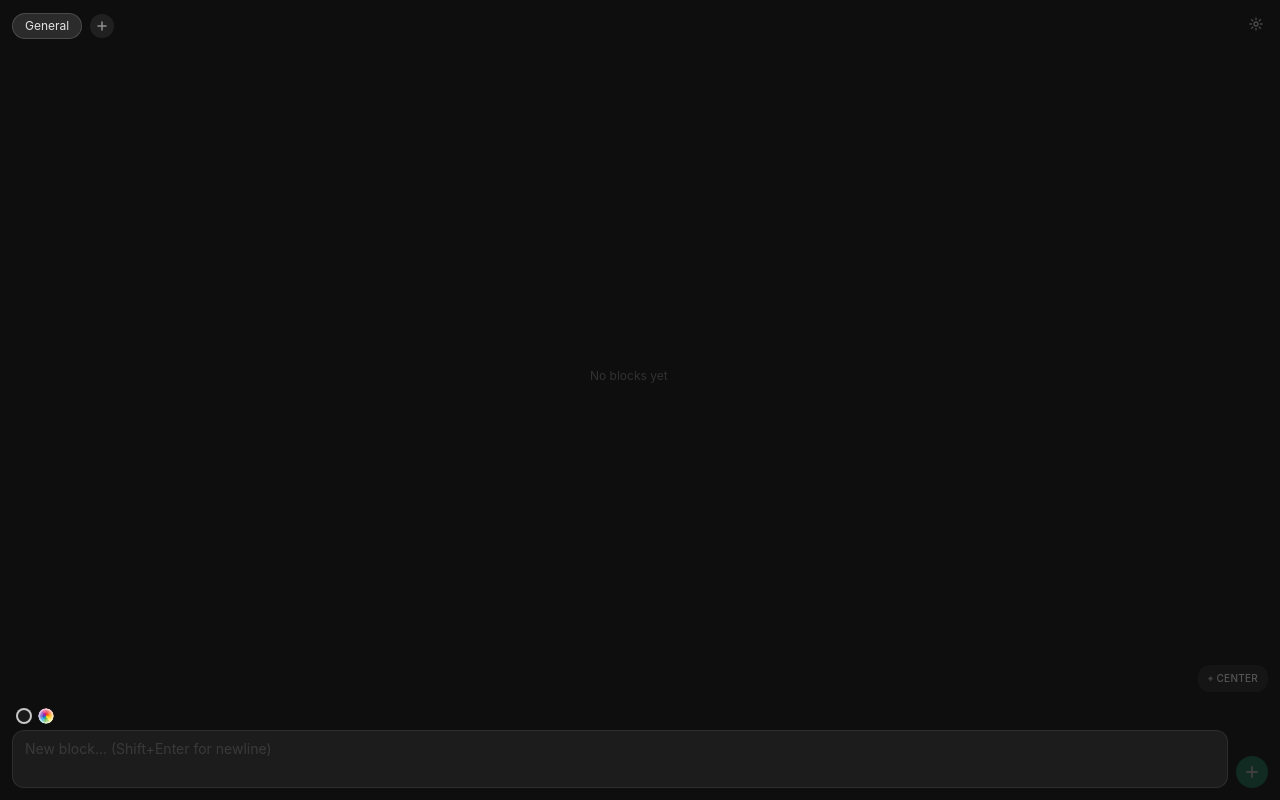
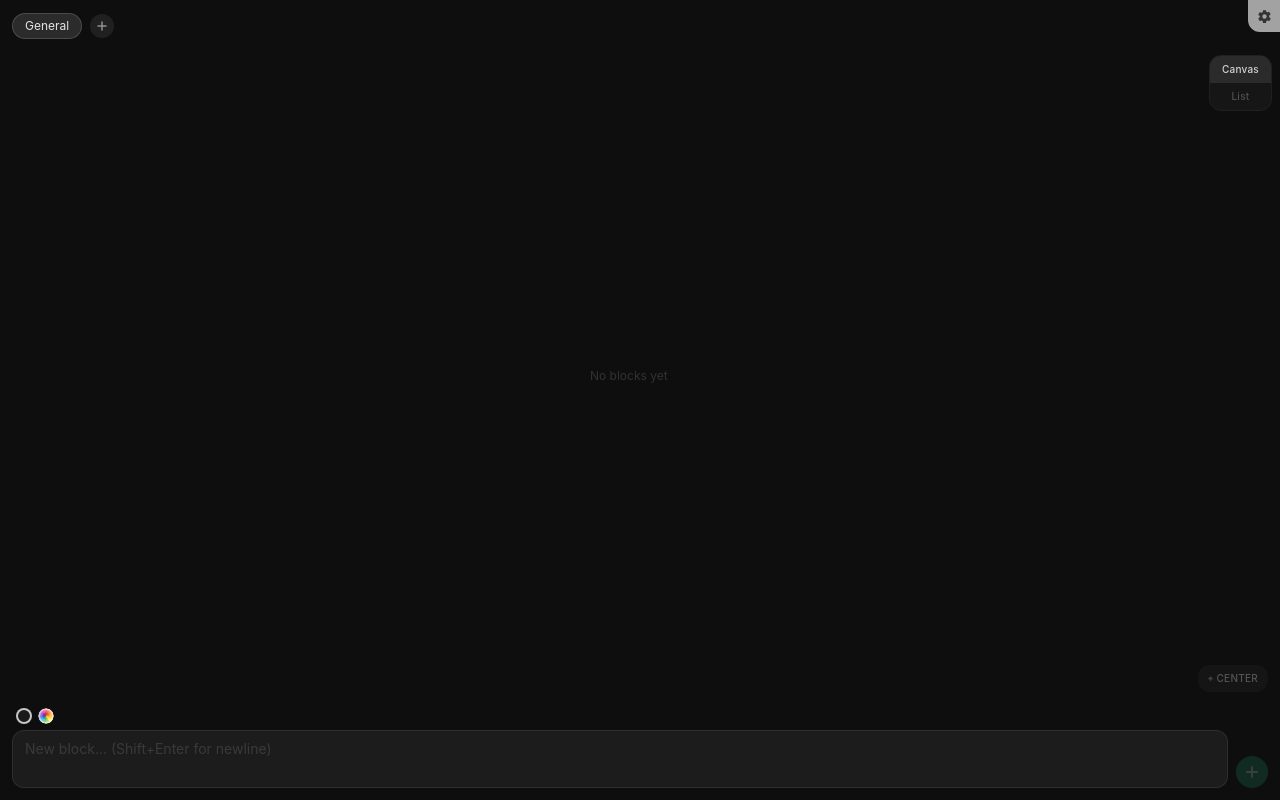
Before and after one commit to KKeylin/slotpaste, a React (Vite) app: page / in a window 1280 px wide. Built offline with nearby package versions, Linux system fonts and the light colour scheme.

Commit message:
Feature: list/canvas view toggle, contrasting settings button, canvas as default mode

```diff
--- a/electron/store.ts
+++ b/electron/store.ts
@@ -7,7 +7,7 @@ const defaultState: AppState = {
       id: 'default',
       name: 'General',
       blocks: [],
-      viewMode: 'list',
+      viewMode: 'canvas',
     },
   ],
   activeTabId: 'default',
--- a/src/App.tsx
+++ b/src/App.tsx
@@ -4,11 +4,13 @@ import { useToast } from './hooks/useToast'
 import { useClipboard } from './hooks/useClipboard'
 import TabBar from './components/TabBar'
 import BlockList from './components/BlockList'
+import ListView from './components/ListView'
 import Toast from './components/Toast'
 import SettingsPanel from './components/SettingsPanel'
 import type { AppState, Block, Tab } from './types'
 import { nanoid } from './utils/nanoid'
 import { findFreePosition } from './utils/collision'
+import { isColorDark } from './utils/color'
 import { BLOCK_DEFAULT_W, BLOCK_DEFAULT_H, EDIT_OVERHANG } from './constants'
 
 export default function App() {
@@ -37,7 +39,7 @@ export default function App() {
 
   function addTab() {
     const id = nanoid()
-    const newTab: Tab = { id, name: 'New tab', blocks: [], viewMode: 'list' }
+    const newTab: Tab = { id, name: 'New tab', blocks: [], viewMode: 'canvas' }
     patchState({ tabs: [...state.tabs, newTab], activeTabId: id })
   }
 
@@ -53,14 +55,21 @@ export default function App() {
   }
 
   function addBlock(text: string, color?: string) {
+    let position: { x: number; y: number } | undefined
+    if (activeTab.viewMode === 'canvas') {
       const last = activeTab.blocks[activeTab.blocks.length - 1]
       const i = activeTab.blocks.length
       const desired = last
         ? { x: last.position?.x ?? 5000, y: (last.position?.y ?? 5000 + (i - 1) * 90) + (last.height ?? 90) + 20 }
         : { x: 5000, y: 5000 }
-    const position = findFreePosition(desired, { w: BLOCK_DEFAULT_W, h: BLOCK_DEFAULT_H + EDIT_OVERHANG }, activeTab.blocks)
-    const block: Block = { id: nanoid(), text, fontSize: 'md', position, ...(color ? { color } : {}) }
+      position = findFreePosition(desired, { w: BLOCK_DEFAULT_W, h: BLOCK_DEFAULT_H + EDIT_OVERHANG }, activeTab.blocks)
+    }
+    const block: Block = { id: nanoid(), text, fontSize: 'md', ...(position ? { position } : {}), ...(color ? { color } : {}) }
     patchTab(activeTab.id, { blocks: [...activeTab.blocks, block] })
+  }
+
+  function reorderBlocks(blocks: Block[]) {
+    patchTab(activeTab.id, { blocks })
   }
 
   function changeBlock(updated: Block) {
@@ -106,14 +115,20 @@ export default function App() {
         />
         <button
           onClick={() => setSettingsOpen((v) => !v)}
-          className="absolute top-3 right-3 w-6 h-6 flex items-center justify-center rounded-full transition-opacity hover:opacity-80"
+          className="absolute top-0 right-0 w-8 h-8 flex items-center justify-center transition-opacity hover:opacity-75"
           style={{
-            color: settingsOpen ? 'rgba(255,255,255,0.7)' : 'rgba(255,255,255,0.25)',
+            borderBottomLeftRadius: '12px',
+            backgroundColor: isColorDark(state.appearance.bgColor)
+              ? 'rgba(255,255,255,0.88)'
+              : 'rgba(0,0,0,0.82)',
+            color: isColorDark(state.appearance.bgColor)
+              ? 'rgba(0,0,0,0.7)'
+              : 'rgba(255,255,255,0.9)',
+            opacity: settingsOpen ? 1 : 0.7,
           }}
         >
-          <svg width="14" height="14" viewBox="0 0 14 14" fill="none" stroke="currentColor" strokeWidth="1.4" strokeLinecap="round" strokeLinejoin="round">
-            <circle cx="7" cy="7" r="2"/>
-            <path d="M7 1v1.5M7 11.5V13M1 7h1.5M11.5 7H13M2.636 2.636l1.06 1.06M10.304 10.304l1.06 1.06M11.364 2.636l-1.06 1.06M3.696 10.304l-1.06 1.06"/>
+          <svg width="15" height="15" viewBox="0 0 24 24" fill="currentColor">
+            <path d="M12 15.5A3.5 3.5 0 0 1 8.5 12 3.5 3.5 0 0 1 12 8.5a3.5 3.5 0 0 1 3.5 3.5 3.5 3.5 0 0 1-3.5 3.5m7.43-2.92c.04-.34.07-.67.07-1s-.03-.67-.07-1l2.16-1.68c.19-.15.24-.42.12-.64l-2.04-3.53c-.12-.22-.39-.3-.61-.22l-2.55 1.03c-.54-.42-1.11-.77-1.74-1.03l-.38-2.71C14.46 2.18 14.25 2 14 2h-4c-.25 0-.46.18-.49.42l-.38 2.71c-.63.26-1.2.61-1.74 1.03L4.84 5.13c-.22-.08-.49 0-.61.22L2.19 8.88c-.13.22-.07.49.12.64l2.16 1.68c-.04.33-.07.67-.07 1s.03.67.07 1l-2.16 1.68c-.19.15-.24.42-.12.64l2.04 3.53c.12.22.39.3.61.22l2.55-1.03c.54.42 1.11.77 1.74 1.03l.38 2.71c.03.24.24.42.49.42h4c.25 0 .46-.18.49-.42l.38-2.71c.63-.26 1.2-.61 1.74-1.03l2.55 1.03c.22.08.49 0 .61-.22l2.04-3.53c.12-.22.07-.49-.12-.64l-2.16-1.68z"/>
           </svg>
         </button>
       </div>
@@ -125,6 +140,24 @@ export default function App() {
         onClose={() => setSettingsOpen(false)}
       />
 
+      <div className="relative flex-1 flex flex-col overflow-hidden">
+        <div className="absolute top-2 right-2 z-10 flex flex-col rounded-xl overflow-hidden" style={{ border: '1px solid rgba(255,255,255,0.08)' }}>
+          {(['canvas', 'list'] as const).map((mode) => (
+            <button
+              key={mode}
+              onClick={() => patchTab(activeTab.id, { viewMode: mode })}
+              className="px-3 py-1.5 text-[10px] font-medium tracking-wide transition-colors"
+              style={{
+                backgroundColor: activeTab.viewMode === mode ? 'rgba(255,255,255,0.12)' : 'rgba(255,255,255,0.03)',
+                color: activeTab.viewMode === mode ? 'rgba(255,255,255,0.8)' : 'rgba(255,255,255,0.25)',
+              }}
+            >
+              {mode === 'canvas' ? 'Canvas' : 'List'}
+            </button>
+          ))}
+        </div>
+
+        {activeTab.viewMode === 'canvas' ? (
           <BlockList
             blocks={activeTab.blocks}
             activeTabId={activeTab.id}
@@ -135,6 +168,19 @@ export default function App() {
             onDelete={deleteBlock}
             onColorChange={changeBlockAndColors}
           />
+        ) : (
+          <ListView
+            blocks={activeTab.blocks}
+            appearance={state.appearance}
+            onCopy={copy}
+            onAdd={addBlock}
+            onChange={changeBlock}
+            onDelete={deleteBlock}
+            onColorChange={changeBlockAndColors}
+            onReorder={reorderBlocks}
+          />
+        )}
+      </div>
 
       <Toast toast={toast} />
     </div>
--- /dev/null
+++ b/src/components/ListView.tsx
@@ -0,0 +1,93 @@
+import { DndContext, PointerSensor, useSensor, useSensors, DragEndEvent } from '@dnd-kit/core'
+import { SortableContext, verticalListSortingStrategy, useSortable, arrayMove } from '@dnd-kit/sortable'
+import { CSS } from '@dnd-kit/utilities'
+import type { Block as BlockType, Appearance } from '../types'
+import Block from './Block'
+import AddBlock from './AddBlock'
+
+interface SortableBlockProps {
+  block: BlockType
+  appearance: Appearance
+  onCopy: (text: string) => void
+  onChange: (block: BlockType) => void
+  onColorChange: (block: BlockType, recentColors: string[]) => void
+  onDelete: (id: string) => void
+}
+
+function SortableBlock({ block, appearance, onCopy, onChange, onColorChange, onDelete }: SortableBlockProps) {
+  const { attributes, listeners, setNodeRef, transform, transition, isDragging } = useSortable({ id: block.id })
+
+  return (
+    <div
+      ref={setNodeRef}
+      style={{
+        transform: CSS.Transform.toString(transform),
+        transition,
+        opacity: isDragging ? 0.4 : 1,
+      }}
+    >
+      <Block
+        block={block}
+        appearance={appearance}
+        onCopy={onCopy}
+        onChange={onChange}
+        onColorChange={onColorChange}
+        onDelete={onDelete}
+        dragHandleProps={{ ...attributes, ...listeners }}
+      />
+    </div>
+  )
+}
+
+interface Props {
+  blocks: BlockType[]
+  appearance: Appearance
+  onCopy: (text: string) => void
+  onAdd: (text: string, color?: string) => void
+  onChange: (block: BlockType) => void
+  onColorChange: (block: BlockType, recentColors: string[]) => void
+  onDelete: (id: string) => void
+  onReorder: (blocks: BlockType[]) => void
+}
+
+export default function ListView({ blocks, appearance, onCopy, onAdd, onChange, onColorChange, onDelete, onReorder }: Props) {
+  const sensors = useSensors(useSensor(PointerSensor, { activationConstraint: { distance: 6 } }))
+
+  function handleDragEnd(event: DragEndEvent) {
+    const { active, over } = event
+    if (!over || active.id === over.id) return
+    const oldIndex = blocks.findIndex((b) => b.id === active.id)
+    const newIndex = blocks.findIndex((b) => b.id === over.id)
+    onReorder(arrayMove(blocks, oldIndex, newIndex))
+  }
+
+  return (
+    <div className="flex flex-col flex-1 overflow-hidden">
+      <div className="flex-1 overflow-y-auto px-3 py-2 flex flex-col gap-2 [&::-webkit-scrollbar]:hidden" style={{ scrollbarWidth: 'none' }}>
+        <DndContext sensors={sensors} onDragEnd={handleDragEnd}>
+          <SortableContext items={blocks.map((b) => b.id)} strategy={verticalListSortingStrategy}>
+            {blocks.map((block) => (
+              <SortableBlock
+                key={block.id}
+                block={block}
+                appearance={appearance}
+                onCopy={onCopy}
+                onChange={onChange}
+                onColorChange={onColorChange}
+                onDelete={onDelete}
+              />
+            ))}
+          </SortableContext>
+        </DndContext>
+
+        {blocks.length === 0 && (
+          <p className="text-xs text-center py-8 select-none" style={{ color: 'rgba(255,255,255,0.15)' }}>
+            No blocks yet
+          </p>
+        )}
+      </div>
+
+      <AddBlock appearance={appearance} onAdd={onAdd} />
+    </div>
+  )
+}
--- a/src/hooks/useStore.ts
+++ b/src/hooks/useStore.ts
@@ -4,7 +4,7 @@ import type { AppState } from '../types'
 const LS_KEY = 'slotpaste_state'
 
 const defaultState: AppState = {
-  tabs: [{ id: 'default', name: 'General', blocks: [], viewMode: 'list' }],
+  tabs: [{ id: 'default', name: 'General', blocks: [], viewMode: 'canvas' }],
   activeTabId: 'default',
   appearance: {
     bgColor: '#0e0e0e',
```
Lines whose indentation alone changed are shown as unchanged.
